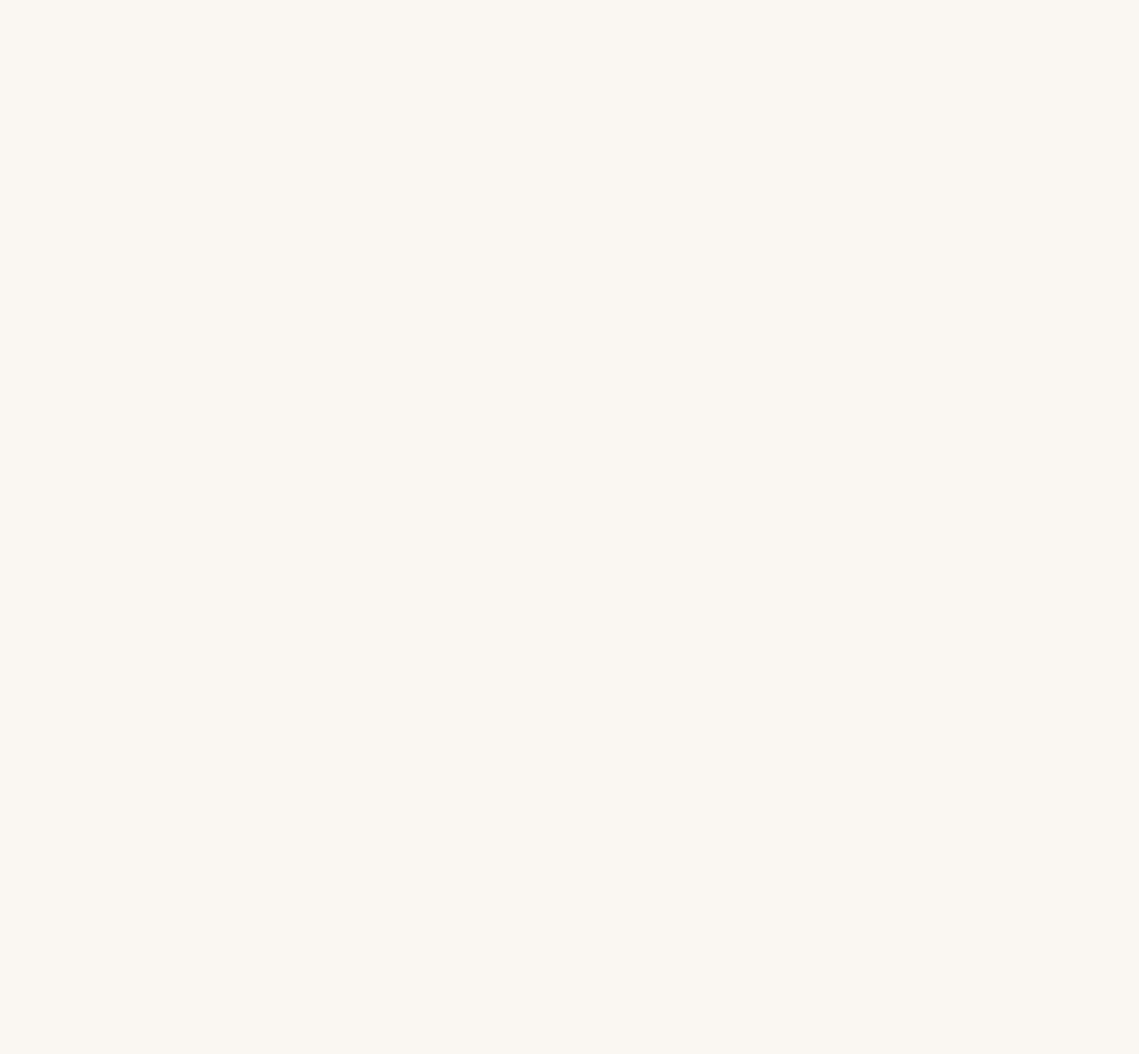
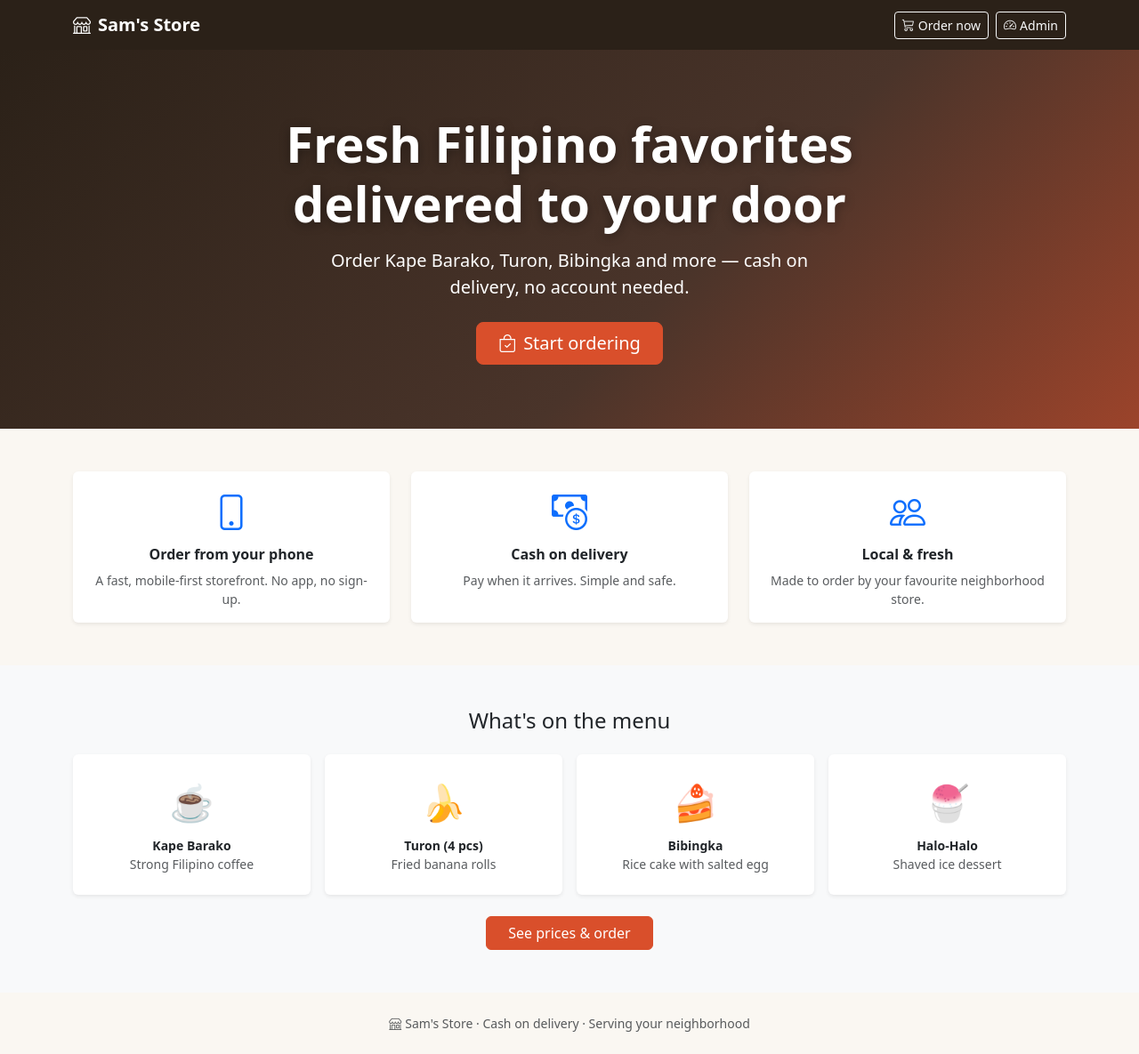
Before and after one commit to extraricestore/samstore, a Next.js app in the folder apps/web/: page / in a window 1280 px wide. Before the commit this address had no page. Shown: the whole page at 89% size. Before the commit the page ends 800 px from the top, so only its background shows below. Built offline with nearby package versions, Linux system fonts and the light colour scheme.

Commit message:
Homepage: Bootstrap 5.3 landing page at / (hero, features, menu teaser, links to storefront/admin)

```diff
--- a/apps/web/src/app/globals.css
+++ b/apps/web/src/app/globals.css
@@ -46,3 +46,11 @@ body {
 .badge.text-bg-primary {
   background-color: var(--sam-primary) !important;
 }
+
+/* Landing page hero */
+.hero {
+  background: linear-gradient(135deg, #2b2118 0%, #4a342a 60%, #d94f2b 130%);
+}
+.hero h1 {
+  text-shadow: 0 2px 12px rgba(0, 0, 0, 0.35);
+}
--- a/apps/web/src/app/page.tsx
+++ b/apps/web/src/app/page.tsx
@@ -1,6 +1,107 @@
-import { redirect } from "next/navigation";
+import Link from "next/link";
 
-// Root path → redirect to the demo storefront. (Admin dashboard lives at /admin)
 export default function Home() {
-  redirect("/sam-store");
+  return (
+    <div className="landing">
+      {/* Navbar */}
+      <nav className="navbar navbar-dark bg-dark sticky-top">
+        <div className="container">
+          <Link href="/" className="navbar-brand fw-semibold">
+            <i className="bi bi-shop me-2"></i>Sam&apos;s Store
+          </Link>
+          <div className="d-flex gap-2">
+            <Link href="/sam-store" className="btn btn-outline-light btn-sm">
+              <i className="bi bi-cart3 me-1"></i>Order now
+            </Link>
+            <Link href="/admin/login" className="btn btn-outline-light btn-sm">
+              <i className="bi bi-speedometer2 me-1"></i>Admin
+            </Link>
+          </div>
+        </div>
+      </nav>
+
+      {/* Hero */}
+      <header className="hero py-5 text-center text-white">
+        <div className="container py-4">
+          <h1 className="display-4 fw-bold mb-3">Fresh Filipino favorites<br />delivered to your door</h1>
+          <p className="lead mb-4 mx-auto" style={{ maxWidth: 560 }}>
+            Order Kape Barako, Turon, Bibingka and more — cash on delivery, no account needed.
+          </p>
+          <Link href="/sam-store" className="btn btn-primary btn-lg px-4">
+            <i className="bi bi-bag-check me-2"></i>Start ordering
+          </Link>
+        </div>
+      </header>
+
+      {/* Features */}
+      <section className="py-5">
+        <div className="container">
+          <div className="row g-4 text-center">
+            <div className="col-md-4">
+              <div className="card h-100 border-0 shadow-sm">
+                <div className="card-body">
+                  <i className="bi bi-phone fs-1 text-primary d-block mb-2"></i>
+                  <h6 className="fw-semibold">Order from your phone</h6>
+                  <p className="text-muted small mb-0">A fast, mobile-first storefront. No app, no sign-up.</p>
+                </div>
+              </div>
+            </div>
+            <div className="col-md-4">
+              <div className="card h-100 border-0 shadow-sm">
+                <div className="card-body">
+                  <i className="bi bi-cash-coin fs-1 text-primary d-block mb-2"></i>
+                  <h6 className="fw-semibold">Cash on delivery</h6>
+                  <p className="text-muted small mb-0">Pay when it arrives. Simple and safe.</p>
+                </div>
+              </div>
+            </div>
+            <div className="col-md-4">
+              <div className="card h-100 border-0 shadow-sm">
+                <div className="card-body">
+                  <i className="bi bi-people fs-1 text-primary d-block mb-2"></i>
+                  <h6 className="fw-semibold">Local &amp; fresh</h6>
+                  <p className="text-muted small mb-0">Made to order by your favourite neighborhood store.</p>
+                </div>
+              </div>
+            </div>
+          </div>
+        </div>
+      </section>
+
+      {/* Product teaser */}
+      <section className="py-5 bg-light">
+        <div className="container text-center">
+          <h2 className="h4 mb-4">What&apos;s on the menu</h2>
+          <div className="row g-3 justify-content-center">
+            {[
+              { name: "Kape Barako", emoji: "☕", desc: "Strong Filipino coffee" },
+              { name: "Turon (4 pcs)", emoji: "🍌", desc: "Fried banana rolls" },
+              { name: "Bibingka", emoji: "🍰", desc: "Rice cake with salted egg" },
+              { name: "Halo-Halo", emoji: "🍧", desc: "Shaved ice dessert" },
+            ].map((p) => (
+              <div className="col-6 col-md-3" key={p.name}>
+                <div className="card border-0 shadow-sm h-100">
+                  <div className="card-body py-4">
+                    <div className="fs-1 mb-2">{p.emoji}</div>
+                    <div className="fw-semibold small">{p.name}</div>
+                    <div className="text-muted small">{p.desc}</div>
+                  </div>
+                </div>
+              </div>
+            ))}
+          </div>
+          <Link href="/sam-store" className="btn btn-primary mt-4 px-4">
+            See prices &amp; order
+          </Link>
+        </div>
+      </section>
+
+      {/* Footer */}
+      <footer className="py-4 text-center text-muted small">
+        <div className="container">
+          <i className="bi bi-shop me-1"></i>Sam&apos;s Store · Cash on delivery · Serving your neighborhood
+        </div>
+      </footer>
+    </div>
+  );
 }
```
